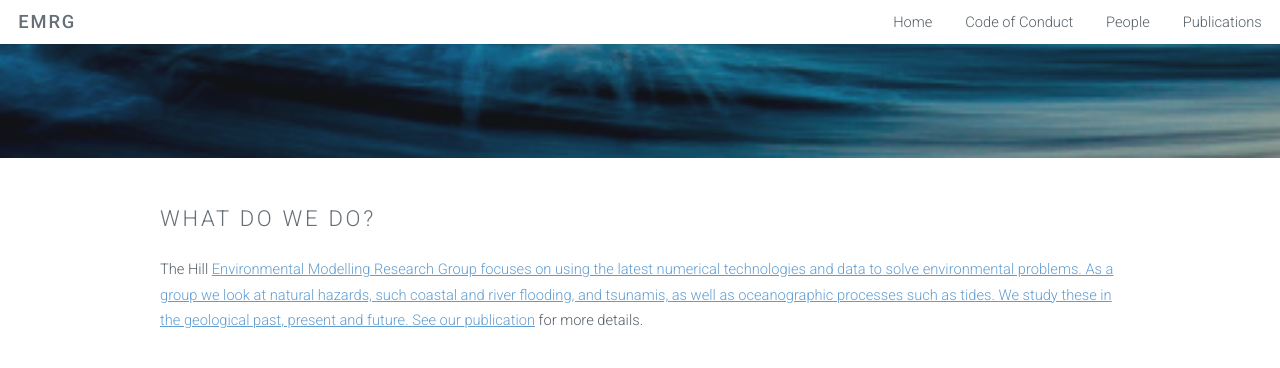
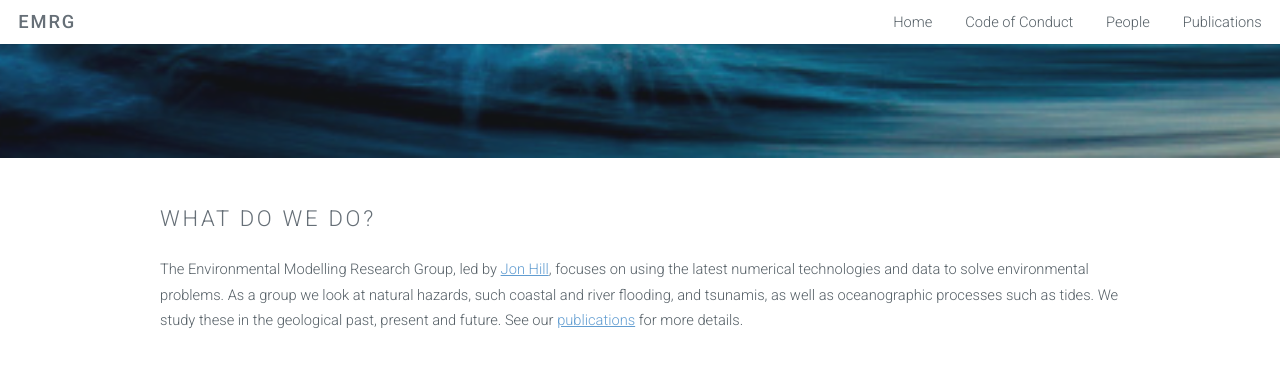
Before and after one commit to EnvModellingGroup/EnvModellingGroup.github.io, a Jekyll site: the page built from index.html, in a window 1280 px wide and 900 px high, scrolled down 441 px, cut to the strip 0-389 px from the top of the window. Shown: the top 368 px of the strip. Built offline with Jekyll 4.4.1, drawn with Linux system fonts in a browser that asks for light colours.

Commit message:
Correcting weird linking

```diff
--- a/index.html
+++ b/index.html
@@ -9,7 +9,7 @@ keywords: York, University of York, Jon Hill, Hill, Hill lab, computational flui
     <div class="container">
         <section>
             <h2>What do we do?</h2>
-            <p>The Hill <a href="people/">Environmental Modelling Research Group<a/> focuses on using the latest numerical technologies and data to solve environmental problems. As a group we look at natural hazards, such coastal and river flooding, and tsunamis, as well as oceanographic processes such as tides. We study these in the geological past, present and future. See our <a href="publications/">publication</a> for more details.</p>
+            <p>The Environmental Modelling Research Group, led by <a href="https://jonxhill.wordpress.com/">Jon Hill</a>, focuses on using the latest numerical technologies and data to solve environmental problems. As a group we look at natural hazards, such coastal and river flooding, and tsunamis, as well as oceanographic processes such as tides. We study these in the geological past, present and future. See our <a href="publications/">publications</a> for more details.</p>
 
             <div class="row">
 				   <div class="6u">
```
